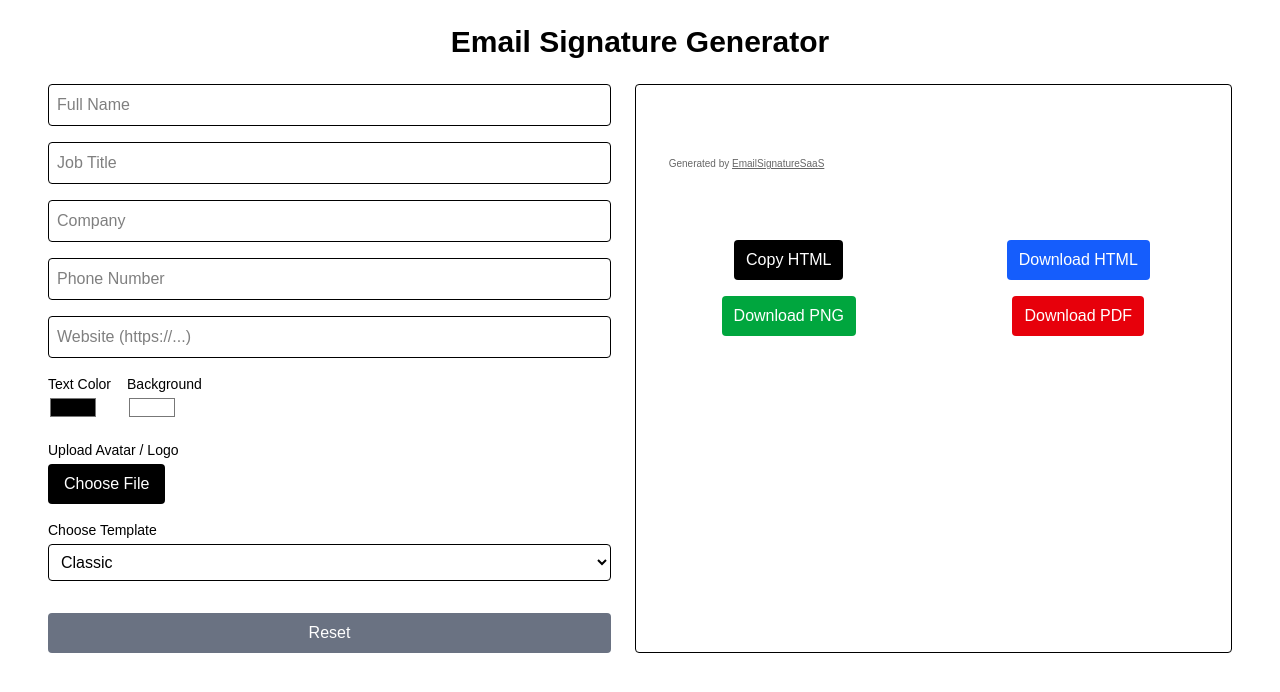
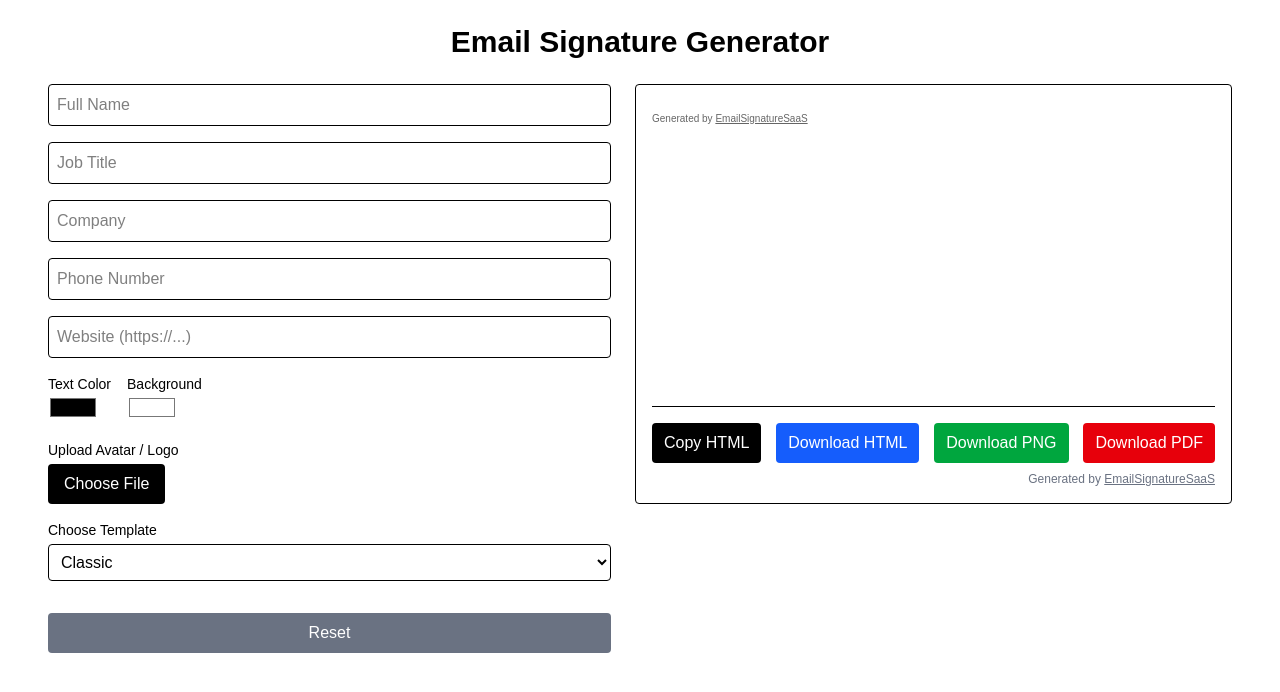
Before and after one commit to saasemail/email-signature-saas, a Next.js app: page / in a window 1280 px wide. Shown: the top 692 px of the page. Built offline with nearby package versions, Linux system fonts and the light colour scheme.

Commit message:
UI fix: footer controls aligned

```diff
--- a/app/page.js
+++ b/app/page.js
@@ -25,7 +25,7 @@ export default function Home() {
     if (form.website) {
       QRCode.toDataURL(form.website)
         .then(url => setQrCodeUrl(url))
-        .catch(err => setQrCodeUrl(''))
+        .catch(() => setQrCodeUrl(''))
     } else {
       setQrCodeUrl('')
     }
@@ -39,7 +39,6 @@ export default function Home() {
   const handleImageUpload = (e) => {
     const file = e.target.files[0]
     if (!file) return
-
     const reader = new FileReader()
     reader.onloadend = () => {
       setForm({ ...form, image: file, imageBase64: reader.result })
@@ -196,13 +195,14 @@ export default function Home() {
           )}
         </div>
 
-        <div className="flex-1 bg-white border rounded p-4 overflow-auto">
-          <div ref={previewRef} dangerouslySetInnerHTML={{ __html: getTemplateHTML() }} />
-          <div className="grid grid-cols-2 sm:grid-cols-2 gap-4 mt-6 place-items-center">
+        <div className="flex-1 bg-white border rounded p-4 flex flex-col justify-between" style={{ height: '420px' }}>
+          <div ref={previewRef} dangerouslySetInnerHTML={{ __html: getTemplateHTML() }} className="flex-1 overflow-auto" />
+          <div className="flex justify-between items-center flex-wrap gap-2 mt-4 pt-4 border-t">
             <button onClick={copyToClipboard} className="px-3 py-2 bg-black text-white rounded hover:bg-gray-800 transition">Copy HTML</button>
             <button onClick={downloadHTML} className="px-3 py-2 bg-blue-600 text-white rounded hover:bg-blue-700 transition">Download HTML</button>
             <button onClick={downloadPNG} className="px-3 py-2 bg-green-600 text-white rounded hover:bg-green-700 transition">Download PNG</button>
             <button onClick={downloadPDF} className="px-3 py-2 bg-red-600 text-white rounded hover:bg-red-700 transition">Download PDF</button>
+            <span className="text-xs text-gray-500 ml-auto">Generated by <a href="https://email-signature-saas.vercel.app" className="underline" target="_blank">EmailSignatureSaaS</a></span>
           </div>
         </div>
       </div>
```
Lines whose indentation alone changed are shown as unchanged.
